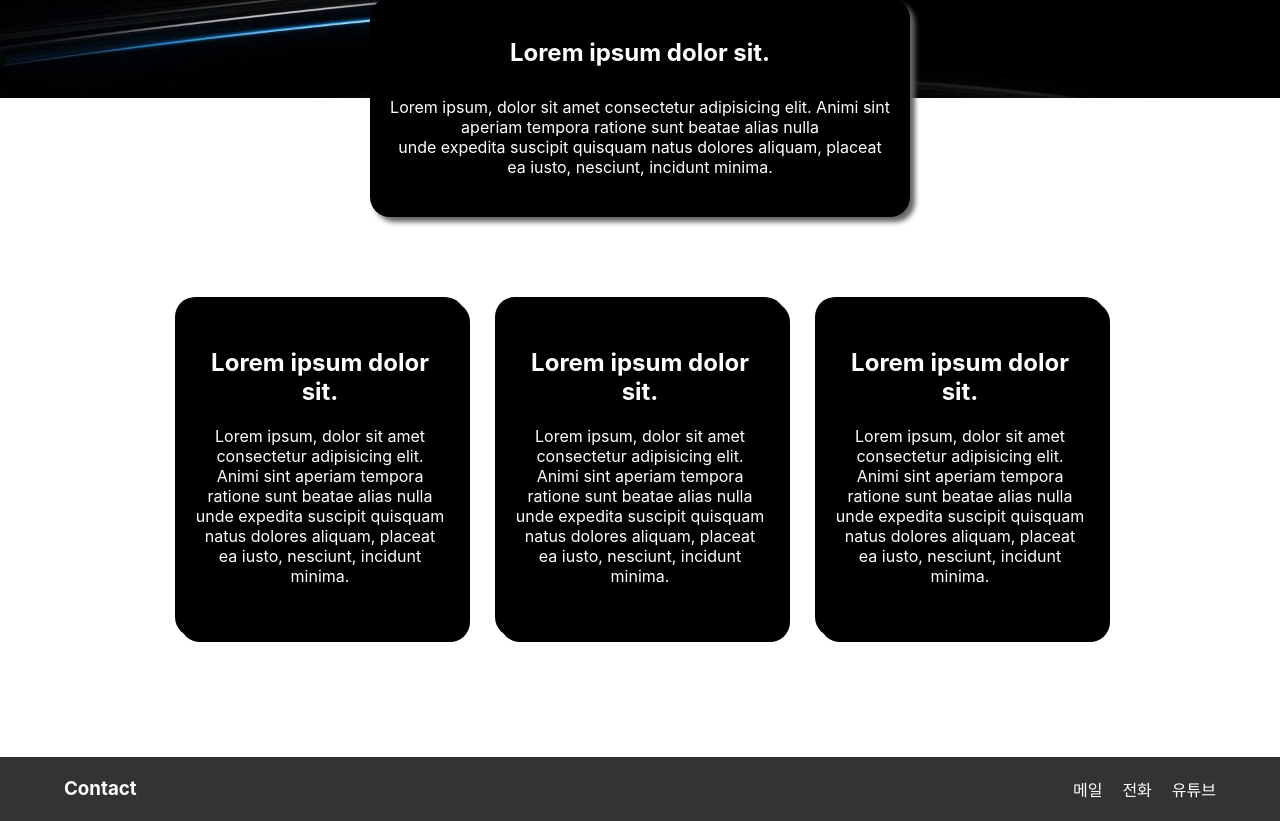
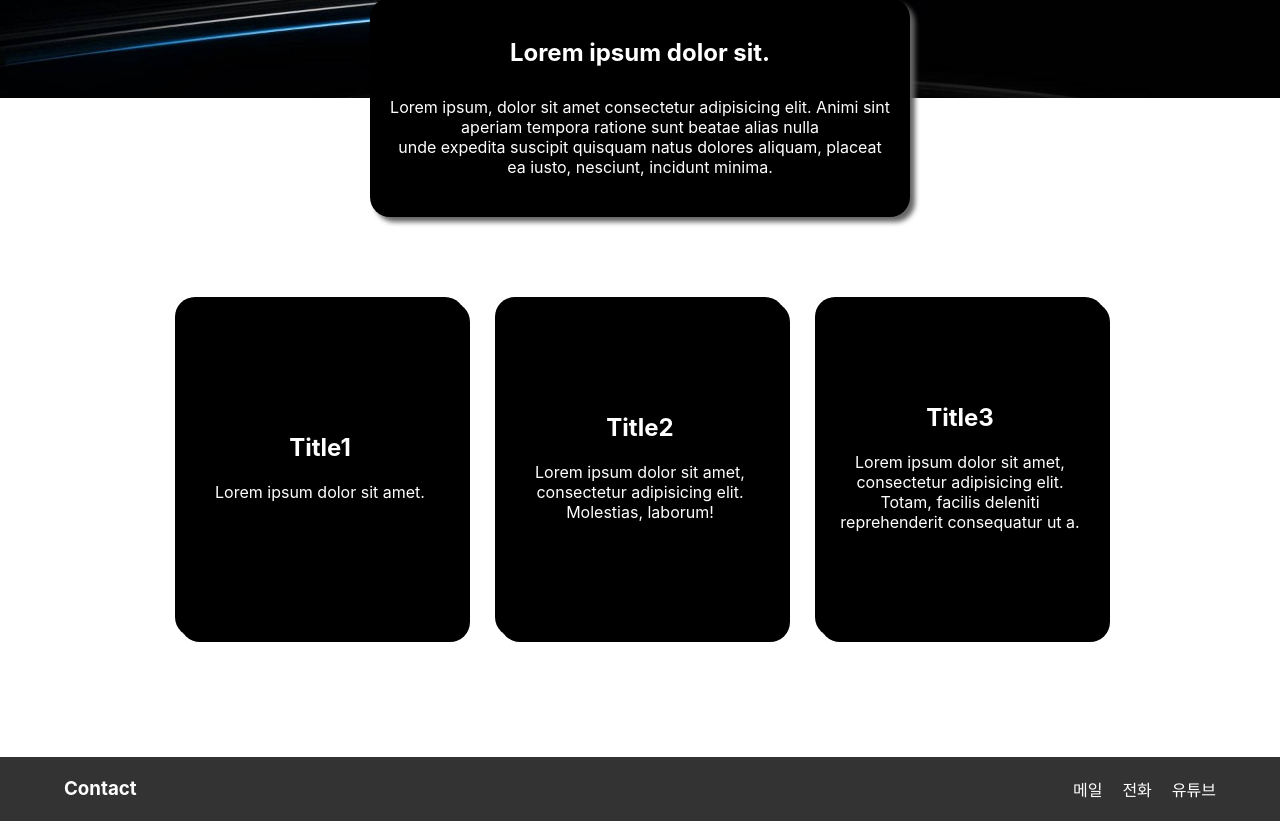
Before and after one commit to constyejin/ReactProject, a React (Create React App) app in the folder reactproject/: page / in a window 1280 px wide. Shown: the part 577-1398 px from the top of the page. Built offline with nearby package versions, Linux system fonts and the light colour scheme.

Commit message:
⚡️ map을 이용해서 Card component 데이터 만큼 반복

```diff
--- a/reactproject/src/aTag3/components/Main/Cards.jsx
+++ b/reactproject/src/aTag3/components/Main/Cards.jsx
@@ -2,28 +2,31 @@ import React from 'react'
 import './Card.css'
 
 const Cards = (props) => {
-  // const posts = [
-  //   { title: 'Post 1', content: 'Lorem ipsum dolor sit amet consectetur adipisicing elit.' },
-  //   { title: 'Post 2', content: 'Animi sint aperiam tempora ratione sunt beatae alias nulla.' },
-  //   { title: 'Post 3', content: 'Unde expedita suscipit quisquam natus dolores aliquam.' },
-  //  ];
+  const posts = [
+    { title: 'Title1', content: 'Lorem ipsum dolor sit amet.' },
+    { title: 'Title2', content: 'Lorem ipsum dolor sit amet, consectetur adipisicing elit. Molestias, laborum!' },
+    { title: 'Title3', content: 'Lorem ipsum dolor sit amet, consectetur adipisicing elit. Totam, facilis deleniti reprehenderit consequatur ut a.' },
+   ];
 
   return (
     <section class="post-box">
-      <Card/>
-      <Card/>
-      <Card/>
+      {
+        posts.map((post) => {
+          return (
+            <Card title={post.title} content={post.content} />
+          )
+        })
+      }
     </section>
   )
 }
 
-function Card() {
+function Card(props) {
   return (
     <div class="post-card">
-      <h2>Lorem ipsum dolor sit.</h2>
+      <h2>{props.title}</h2>
       <p class="post-card-txt">
-        Lorem ipsum, dolor sit amet consectetur adipisicing elit. Animi sint aperiam tempora ratione sunt beatae alias nulla<br/>
-        unde expedita suscipit quisquam natus dolores aliquam, placeat ea iusto, nesciunt, incidunt minima.
+        {props.content}
       </p>
     </div>
   )
--- a/reactproject/src/aTag3/components/Main/Main.jsx
+++ b/reactproject/src/aTag3/components/Main/Main.jsx
@@ -24,6 +24,7 @@ function Ipsum(props) {
 
         {/* 컴포넌트가 렌더링될 때 마다 실행된다. 이벤트 핸들러에 함수로 전달해야
         버튼이 클릭될 때만 alert가 실행된다 */}
+
         {/* 함수를 전달하면 이벤트가 발생했을 때만 함수가 실행된다.
         이벤트 핸들러에 함수가 아닌 표현식이나 값이 직접 전달되면 컴포넌트가
         렌더링될 때마다 해당 값이 실행된다.
@@ -37,6 +38,8 @@ function Ipsum(props) {
         둘 다 true일 경우에만 true를 반환한다. 좌항이 false일 경우,
         우항은 평가하지 않고 바로 false를 반환한다. */}
         {showBtn && <button className="front-btn" type="button" onClick={() => alert('안녕하세요!')}>버튼</button>}
+
+
       </div>
     </section>
   )
```
